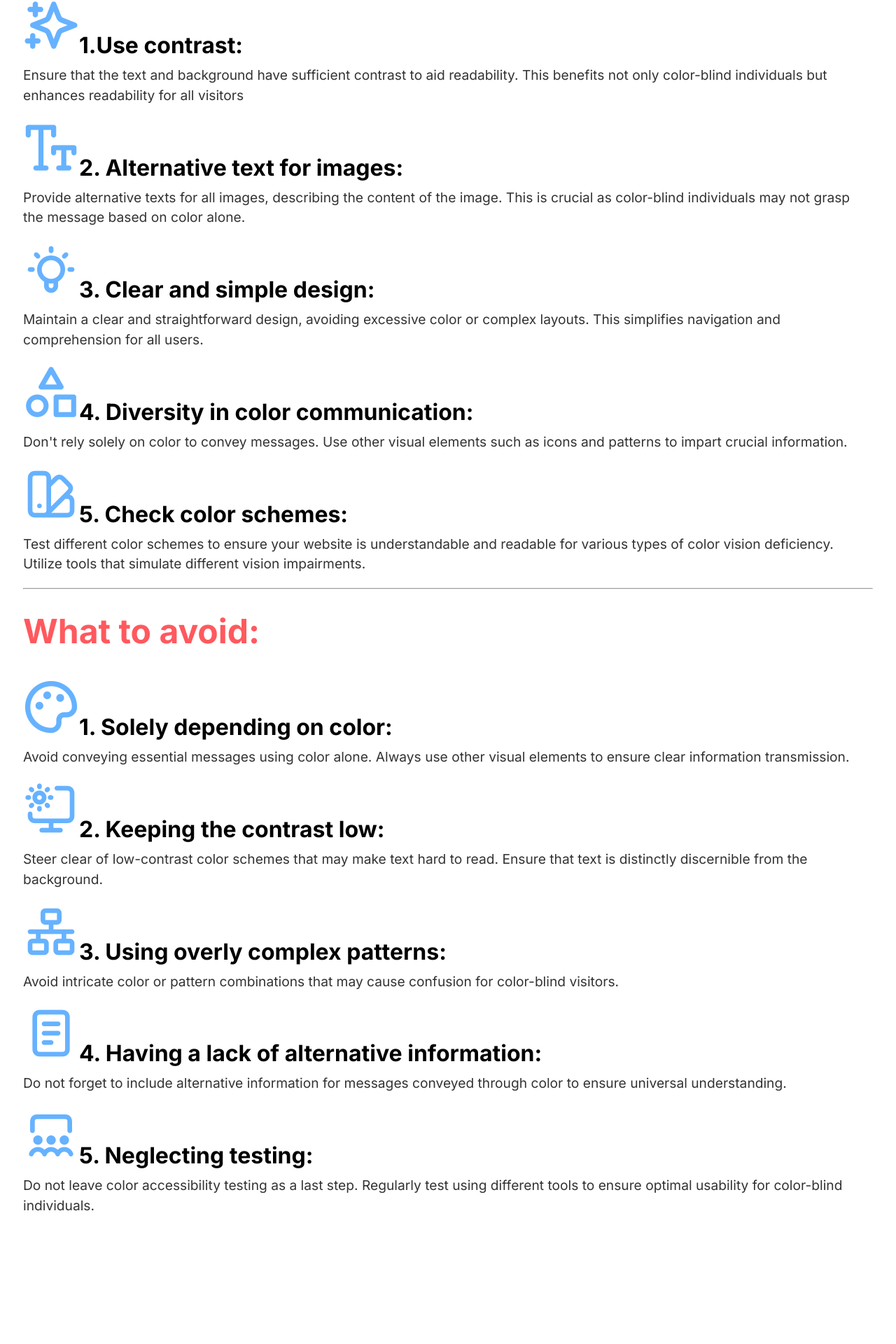
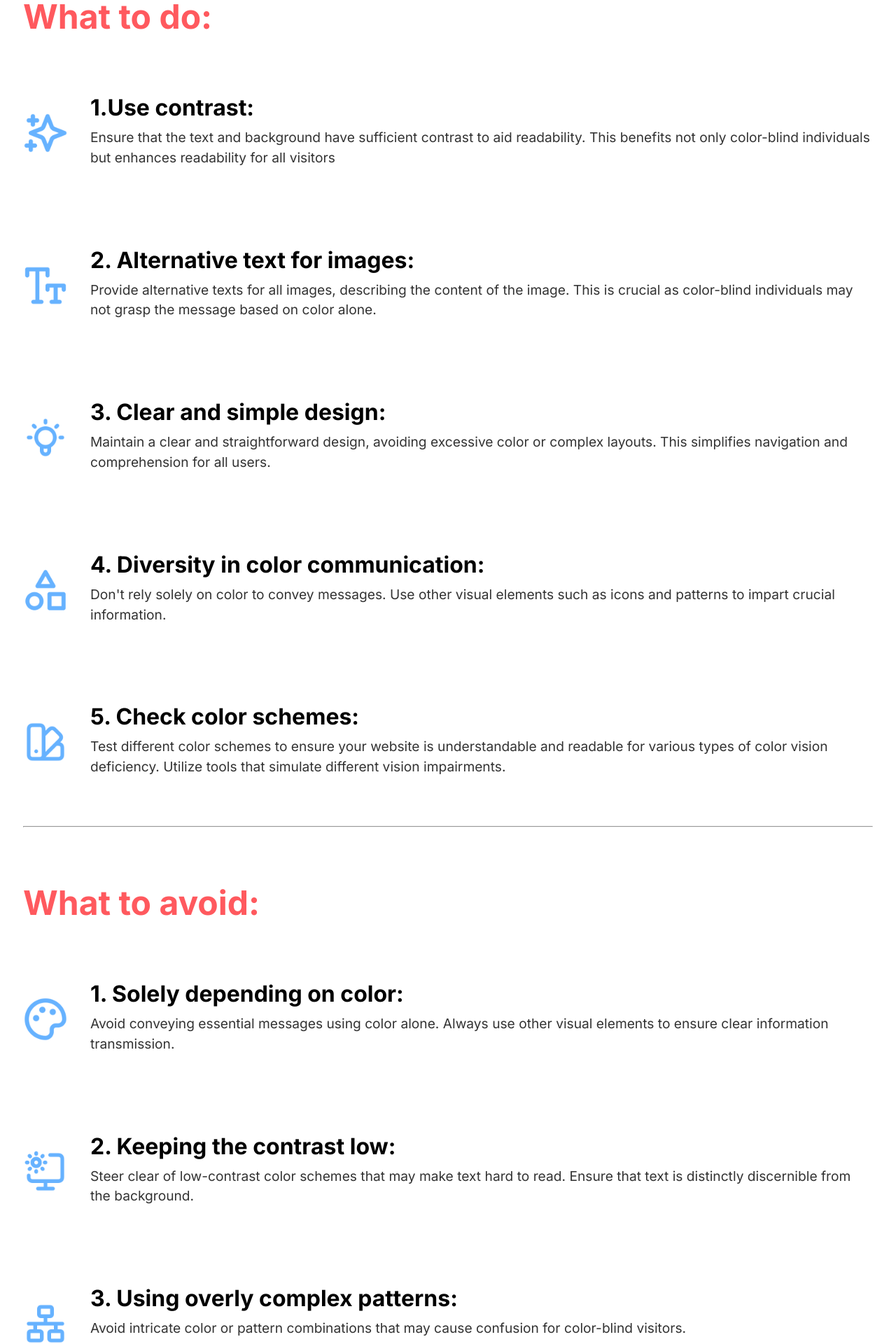
Before and after one commit to KetrinV/colorblind-people-app, a Nuxt app: page /tips in a window 1280 px wide. Shown: the part 1059-2979 px from the top of the page at 70% size. Built offline with nearby package versions, Linux system fonts and the light colour scheme.

Commit message:
bullets now all fixed

```diff
--- a/assets/css/main.css
+++ b/assets/css/main.css
@@ -16,7 +16,7 @@
     --blue: #66B2FF;
     --red: #FF595E;
     --yellow: #FFDB5D;
-    --page_padding: 109px;
+    --page_padding: 6.813rem;
   }
 
 body {
@@ -72,7 +72,17 @@ body {
   }
 
   .tips-icons{
-    height: 80px;
+    height: 4rem;
+    width: 4rem;
+    margin: 1rem 2rem 1rem 0;
+    /*Reminder: top right bottom left*/
+  }
+
+  #section{
+    padding-bottom: 3.125rem;
+    padding-top: 3.125rem;
+    display: flex;
+    flex-direction: row;
   }
 
   .title-bg {
@@ -102,11 +112,11 @@ body {
 
 
   .header-text{
-    width: 1214px;
-    height: 220px;
+    width: 75.875rem;
+    height: 13.75rem;
     color: var(--blue);
     font-family: Inter;
-    font-size: 48px;
+    font-size: 3rem;
     font-style: normal;
     font-weight: 600;
     line-height: 110%;
@@ -114,7 +124,7 @@ body {
 
   .content .container {
       background-color: rgba(237, 236, 235, 0.922);
-      border-radius: 12px;
+      border-radius: 0.75rem;
       box-shadow: 0 8px 8px rgb(0 0 0 / 30%);
       display: flex;
       justify-content: center;
@@ -125,13 +135,13 @@ body {
     }
 
   #bullet{
-    font-size: 32px;
+    font-size: 2rem;
   }
   .bullet-text{
     display: flex;
     flex-direction: column;
     align-items: flex-start;
-    font-size: 20px;
+    font-size: 1.25rem;
   }
   .bullet-text b {
     margin-bottom: 0.5em;
@@ -142,17 +152,11 @@ body {
   flex-direction: column;
 }
   .subtitle{
-    height: 80px;
-    font-size: 48px;
+    height: 5rem;
+    font-size: 3rem;
     color: var(--red);
-  }
-
-  #sub2{
-
-  }
-
-  .bullet-fulltext{
-
+    padding-top: 6rem;
+    padding-bottom: 5rem;
   }
 
   .tips-icons{
--- a/pages/tips.vue
+++ b/pages/tips.vue
@@ -17,33 +17,61 @@
                      <h3 class="subtitle">What to do:</h3>
 
                      <ol class="bullet-container">
-                        <li class="bullet-text"><b id="bullet"><img class="tips-icons" src="/tips-icons/stars.png" alt="">1.Use contrast:</b> </li>
-                        <p class="bullet-fulltext">Ensure that the text and background have sufficient contrast to aid readability. This benefits not only color-blind individuals but enhances readability for all visitors</p>
-                        <li class="bullet-text"><b id="bullet"><img class="tips-icons" src="/tips-icons/text-size.png" alt="">2. Alternative text for images:</b> </li>
-                        <p class="bullet-fulltext">Provide alternative texts for all images, describing the content of the image. This is crucial as color-blind individuals may not grasp the message based on color alone.</p>
-                        <li class="bullet-text"><b id="bullet"><img class="tips-icons" src="/tips-icons/lightbulb.png" alt="">3. Clear and simple design:</b> </li>
-                        <p class="bullet-fulltext">Maintain a clear and straightforward design, avoiding excessive color or complex layouts. This simplifies navigation and comprehension for all users.</p>
-                        <li class="bullet-text"><b id="bullet"><img class="tips-icons" src="/tips-icons/shapes.png" alt="">4. Diversity in color communication:</b> </li>
-                        <p class="bullet-fulltext">Don't rely solely on color to convey messages. Use other visual elements such as icons and patterns to impart crucial information.</p>
-                        <li class="bullet-text"><b id="bullet"><img class="tips-icons" src="/tips-icons/swatchbook.png" alt="">5. Check color schemes:</b> </li>
-                        <p class="bullet-fulltext">Test different color schemes to ensure your website is understandable and readable for various types of color vision deficiency. Utilize tools that simulate different vision impairments.</p>
+                        <div id="section">
+                            <img class="tips-icons" src="/tips-icons/stars.png" alt="">
+                            <li class="bullet-text"><b id="bullet">1.Use contrast:</b><p>Ensure that the text and background have sufficient contrast to aid readability. This benefits not only color-blind individuals but enhances readability for all visitors</p></li>
+                        </div>
+
+                        <div id="section">
+                            <img class="tips-icons" src="/tips-icons/text-size.png" alt="">
+                            <li class="bullet-text"><b id="bullet">2. Alternative text for images:</b> <p>Provide alternative texts for all images, describing the content of the image. This is crucial as color-blind individuals may not grasp the message based on color alone.</p></li>
+                        </div>
+
+                        <div id="section">
+                            <img class="tips-icons" src="/tips-icons/lightbulb.png" alt="">
+                            <li class="bullet-text"><b id="bullet">3. Clear and simple design:</b> <p>Maintain a clear and straightforward design, avoiding excessive color or complex layouts. This simplifies navigation and comprehension for all users.</p></li>
+                        </div>
+
+                        <div id="section">
+                            <img class="tips-icons" src="/tips-icons/shapes.png" alt="">
+                            <li class="bullet-text"><b id="bullet">4. Diversity in color communication:</b> <p>Don't rely solely on color to convey messages. Use other visual elements such as icons and patterns to impart crucial information.</p></li>
+                        </div>
+
+                        <div id="section">
+                            <img class="tips-icons" src="/tips-icons/swatchbook.png" alt="">
+                            <li class="bullet-text"><b id="bullet">5. Check color schemes:</b> <p>Test different color schemes to ensure your website is understandable and readable for various types of color vision deficiency. Utilize tools that simulate different vision impairments.</p></li>
+                        </div>
                     </ol>
                      <hr>
-                     <br>
-                     <br>
                      <h3 class="subtitle" id="sub2">What to avoid:</h3>
 
+
                      <ol class="bullet-container">
-                        <li class="bullet-text"><b id="bullet"><img class="tips-icons" src="/tips-icons/pallett.png" alt="">1. Solely depending on color:</b> </li>
-                        <p class="bullet-fulltext">Avoid conveying essential messages using color alone. Always use other visual elements to ensure clear information transmission.</p>
-                        <li class="bullet-text"><b id="bullet"><img class="tips-icons" src="/tips-icons/monitor-sun.png" alt="">2. Keeping the contrast low:</b> </li>
-                        <p class="bullet-fulltext">Steer clear of low-contrast color schemes that may make text hard to read. Ensure that text is distinctly discernible from the background.</p>
-                        <li class="bullet-text"><b id="bullet"><img class="tips-icons" src="/tips-icons/complicated.png" alt="">3. Using overly complex patterns:</b> </li>
-                        <p class="bullet-fulltext">Avoid intricate color or pattern combinations that may cause confusion for color-blind visitors.</p>
-                        <li class="bullet-text"><b id="bullet"><img class="tips-icons" src="/tips-icons/memo.png" alt="">4. Having a lack of alternative information:</b> </li>
-                        <p class="bullet-fulltext">Do not forget to include alternative information for messages conveyed through color to ensure universal understanding.</p>
-                        <li class="bullet-text"><b id="bullet"><img class="tips-icons" src="/tips-icons/watching-screen.png" alt="">5. Neglecting testing:</b> </li>
-                        <p class="bullet-fulltext">Do not leave color accessibility testing as a last step. Regularly test using different tools to ensure optimal usability for color-blind individuals.</p>
+                        <div id="section">
+                            <img class="tips-icons" src="/tips-icons/pallett.png" alt="">
+                            <li class="bullet-text"><b id="bullet">1. Solely depending on color:</b> <p>Avoid conveying essential messages using color alone. Always use other visual elements to ensure clear information transmission.</p></li>
+                        </div>
+
+                        <div id="section">
+                            <img class="tips-icons" src="/tips-icons/monitor-sun.png" alt="">
+                            <li class="bullet-text"><b id="bullet">2. Keeping the contrast low:</b> <p>Steer clear of low-contrast color schemes that may make text hard to read. Ensure that text is distinctly discernible from the background.</p></li>
+                        </div>
+
+                        <div id="section">
+                            <img class="tips-icons" src="/tips-icons/complicated.png" alt="">
+                            <li class="bullet-text"><b id="bullet">3. Using overly complex patterns:</b> <p>Avoid intricate color or pattern combinations that may cause confusion for color-blind visitors.</p></li>
+                        </div>
+
+                        <div id="section">
+                            <img class="tips-icons" src="/tips-icons/memo.png" alt="">
+                            <li class="bullet-text"><b id="bullet">4. Having a lack of alternative information:</b> <p>Do not forget to include alternative information for messages conveyed through color to ensure universal understanding.</p></li>
+                        </div>
+
+                        <div id="section">
+                            <img class="tips-icons" src="/tips-icons/watching-screen.png" alt="">
+                            <li class="bullet-text"><b id="bullet">5. Neglecting testing:</b> <p>Do not leave color accessibility testing as a last step. Regularly test using different tools to ensure optimal usability for color-blind individuals.</p></li>
+                        </div>
+
                     </ol>
                  </div>
             </section>
```
